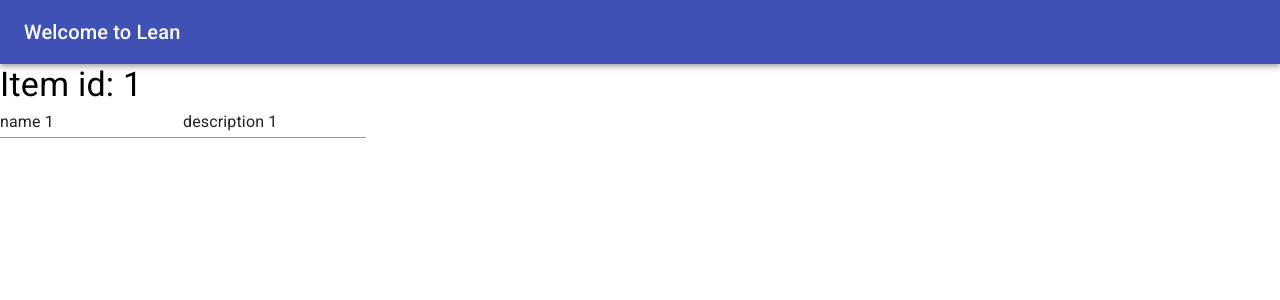
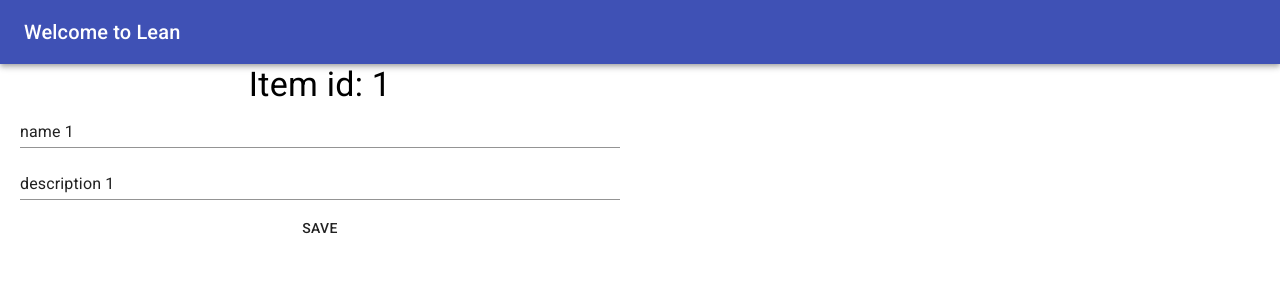
Before and after one commit to schafstelze/coding-challenge-frontend, a React (Create React App) app: page /#/details/1 in a window 1280 px wide. Shown: the top 300 px of the page. Built offline with nearby package versions, Linux system fonts and the light colour scheme.

Commit message:
Refactor DetailsPage - Handle state change - Handle PUT request - Add some styling

```diff
--- a/src/pages/DetailsPage.tsx
+++ b/src/pages/DetailsPage.tsx
@@ -4,21 +4,23 @@ import {
   Typography,
   WithStyles,
   Theme,
+  Button,
 } from "@material-ui/core";
 import { Component } from "react";
 import { RouteComponentProps, withRouter } from "react-router-dom";
-import DATABASE from "../db.json"
+import DATABASE from "../db.json";
+import { Todo } from "../types";
 
 class DetailsPage extends Component<
   RouteComponentProps<{ id: string }> & WithStyles,
-  { name: string; description: string } // this can be removed to see how he will set this component state types
+  Todo
 > {
-
   constructor(props: any) {
     super(props);
     this.state = {
       name: "",
       description: "",
+      id: "",
     };
   }
 
@@ -26,43 +28,83 @@ class DetailsPage extends Component<
     for (let i = 0; i < DATABASE.details.length; i++) {
       if (this.props.match.params.id === DATABASE.details[i].id) {
         this.setState({
-          name: DATABASE.details[i].name,
-          description: DATABASE.details[i].description
-        })
+          name: DATABASE.details[i].name || "",
+          description: DATABASE.details[i].description || "",
+          id: DATABASE.details[i].id || "",
+        });
       }
     }
   }
 
-  handleNameChange = () => {
-    // change should have a debounce
-    // after debounce -> name should be updated on db.json
-    // docs (json-server): https://github.com/typicode/json-server
+  handleChange = (e: React.ChangeEvent<HTMLInputElement>) => {
+    if (e.target.name === "name") {
+      this.setState({ name: e.target.value });
+    }
+    if (e.target.name === "description") {
+      this.setState({ description: e.target.value });
+    }
+  };
+
+  handleSubmit: React.FormEventHandler<HTMLFormElement> = async e => {
+    e.preventDefault();
+    const { name, description, id } = this.state;
+
+    const response = await fetch(`http://localhost:4000/details/${id}`, {
+      method: "PUT",
+      headers: {
+        "Content-Type": "application/json",
+      },
+      body: JSON.stringify({ name, description }),
+    });
+
+    if (response.ok) {
+      this.props.history.push("/");
+    }
   };
   render() {
     const { match, classes } = this.props;
 
     return (
-      // this main should be minimally adjusted to have an acceptable UI
-      // card, centered, ...?
       <main className={classes.main}>
         <Typography variant="h4">Item id: {match.params.id}</Typography>
+        <form className={classes.form} onSubmit={this.handleSubmit}>
           <TextField
             placeholder="Item name"
             value={this.state.name}
-          onChange={this.handleNameChange}
+            onChange={this.handleChange}
+            name="name"
+            className={classes.textField}
           />
           <TextField
             placeholder="Item description"
             value={this.state.description}
-          onChange={this.handleNameChange}
+            onChange={this.handleChange}
+            name="description"
+            className={classes.textField}
           />
+          <Button type="submit">Save</Button>
+        </form>
       </main>
     );
   }
 }
 
 const styles = (theme: Theme) => ({
-  main: {},
+  main: {
+    padding: "0 20px",
+    display: "flex",
+    flexFlow: "column",
+    alignItems: "center",
+    maxWidth: "600px",
+  },
+  form: {
+    display: "flex",
+    flexFlow: "column",
+    width: "100%",
+  },
+  textField: {
+    margin: "10px 0",
+  },
 });
 
 export default withRouter(withStyles(styles)(DetailsPage));
```
Also changed, not shown: 1 other file (tests, documents, lock files or other folders). Lines whose indentation alone changed are shown as unchanged.
